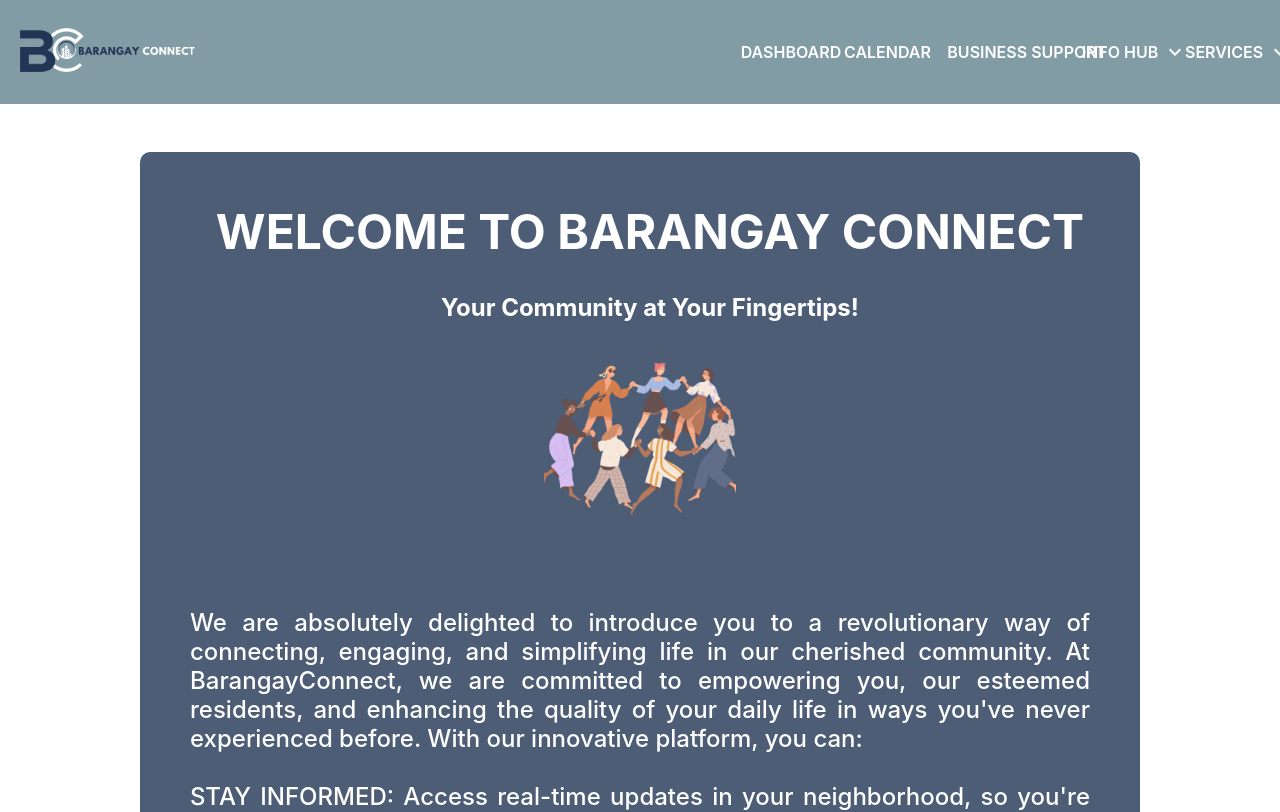
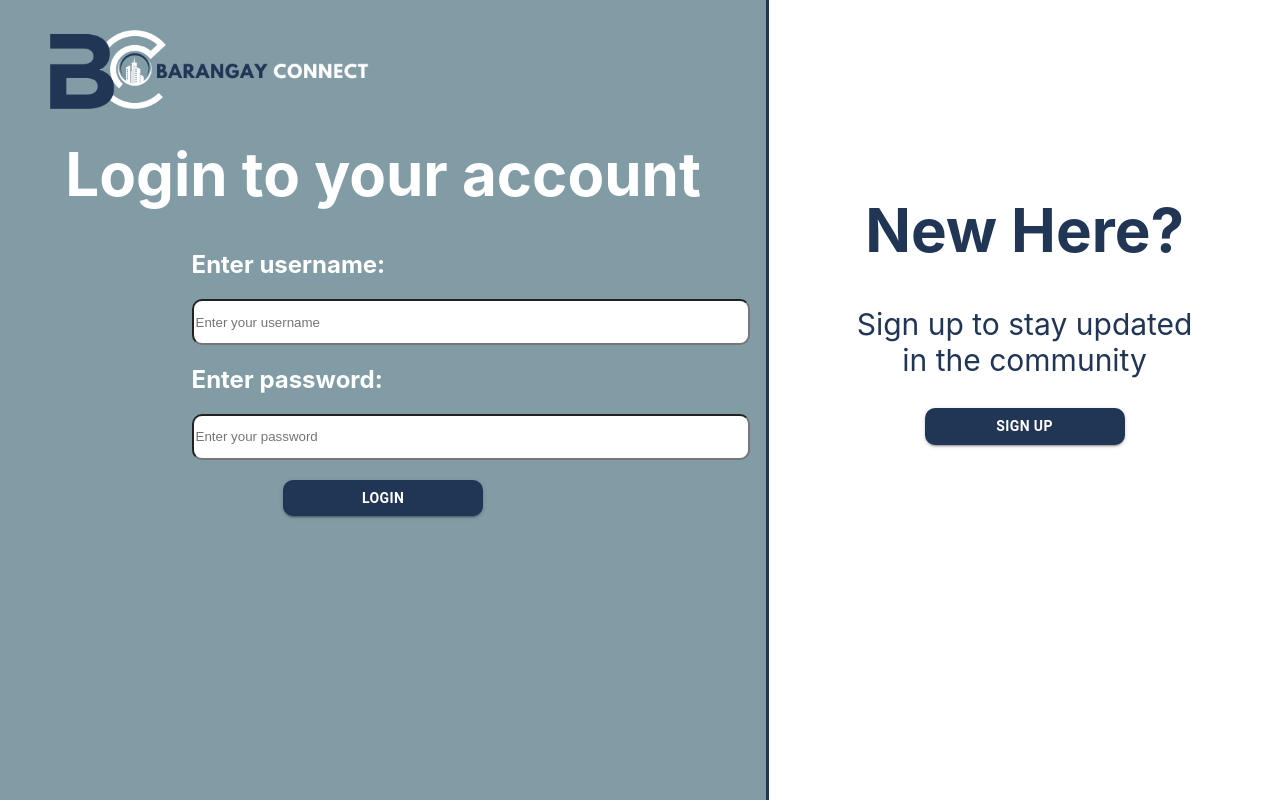
Before and after one commit to Chae-vin/BarangayConnect, a React (Create React App) app: page / in a window 1280 px wide. Shown: the top 812 px of the page. Built offline with nearby package versions, Linux system fonts and the light colour scheme.

Commit message:
Updated Code

```diff
--- a/src/Login/Login.js
+++ b/src/Login/Login.js
@@ -22,7 +22,7 @@ export default function Login() {
 
     try {
       const response = await fetch(
-        "http://localhost:8080/api/login-signup/login",
+        "http://localhost:8080/login-signup/login",
         {
           method: "POST",
           headers: {
--- a/src/Login/Signup.js
+++ b/src/Login/Signup.js
@@ -35,7 +35,7 @@ export default function Signup() {
 
     try {
       const response = await fetch(
-        "http://localhost:8080/api/login-signup/addInfo",
+        "http://localhost:8080/login-signup/addInfo",
         {
           method: "POST",
           headers: {
--- a/src/index.js
+++ b/src/index.js
@@ -21,7 +21,7 @@ import Home from "./Home";
 const root = ReactDOM.createRoot(document.getElementById("root"));
 root.render(
   <React.StrictMode>
-    <Home />
+    <Login />
   </React.StrictMode>
 );
 
```
